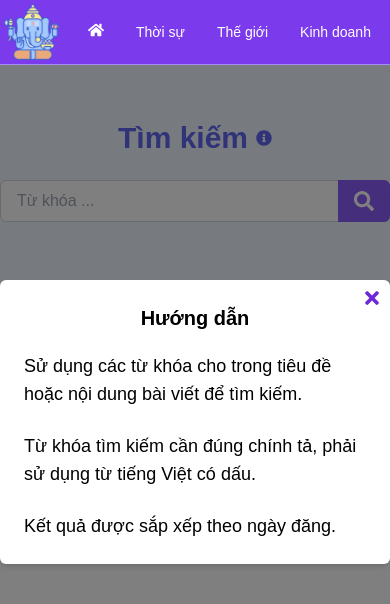
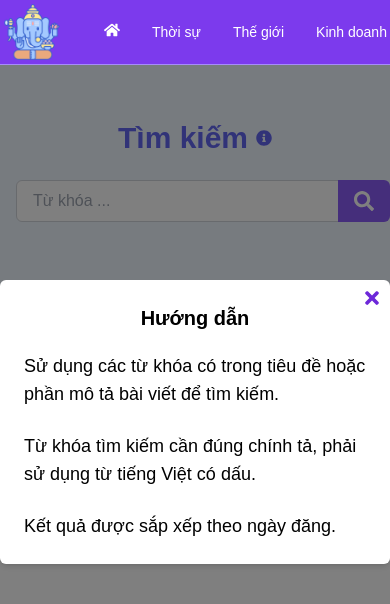
Before and after one commit to Stargazer131/Ganesha-News-FE, a React (Vite) app: page /Ganesha-News-FE/search in a window 390 px wide. Both pictures are taken after a click on the icon 264 px from the left and 138 px from the top of the page. Shown: the top 604 px of the page. Built offline with nearby package versions, Linux system fonts and the light colour scheme.

Commit message:
fix ui in mobile

```diff
--- a/src/components/Navbar.jsx
+++ b/src/components/Navbar.jsx
@@ -41,7 +41,7 @@ const Navbar = () => {
               </span>
             </NavLink>
             <div className="flex items-center md:ml-auto">
-              <div className="flex space-x-2">
+              <div className="flex px-4 space-x-2">
                 <NavLink to="/" className={linkClassIcon}>
                   <FaHome />
                 </NavLink>
--- a/src/pages/SearchPage.jsx
+++ b/src/pages/SearchPage.jsx
@@ -124,7 +124,7 @@ const SearchPage = () => {
           title="Tìm hiểu thêm về tìm kiếm"
         />
       </h1>
-      <div className="relative w-full max-w-md mb-2">
+      <div className="relative w-full max-w-md px-4 mx-auto mb-2">
         <input
           type="text"
           value={keyword}
@@ -177,7 +177,7 @@ const SearchPage = () => {
             />
             <h1 className="mb-5 text-xl font-bold text-center">Hướng dẫn</h1>
             <p className="text-lg text-left">
-              Sử dụng các từ khóa cho trong tiêu đề hoặc nội dung bài viết để
+              Sử dụng các từ khóa có trong tiêu đề hoặc phần mô tả bài viết để
               tìm kiếm.
             </p>
             <br />
```
